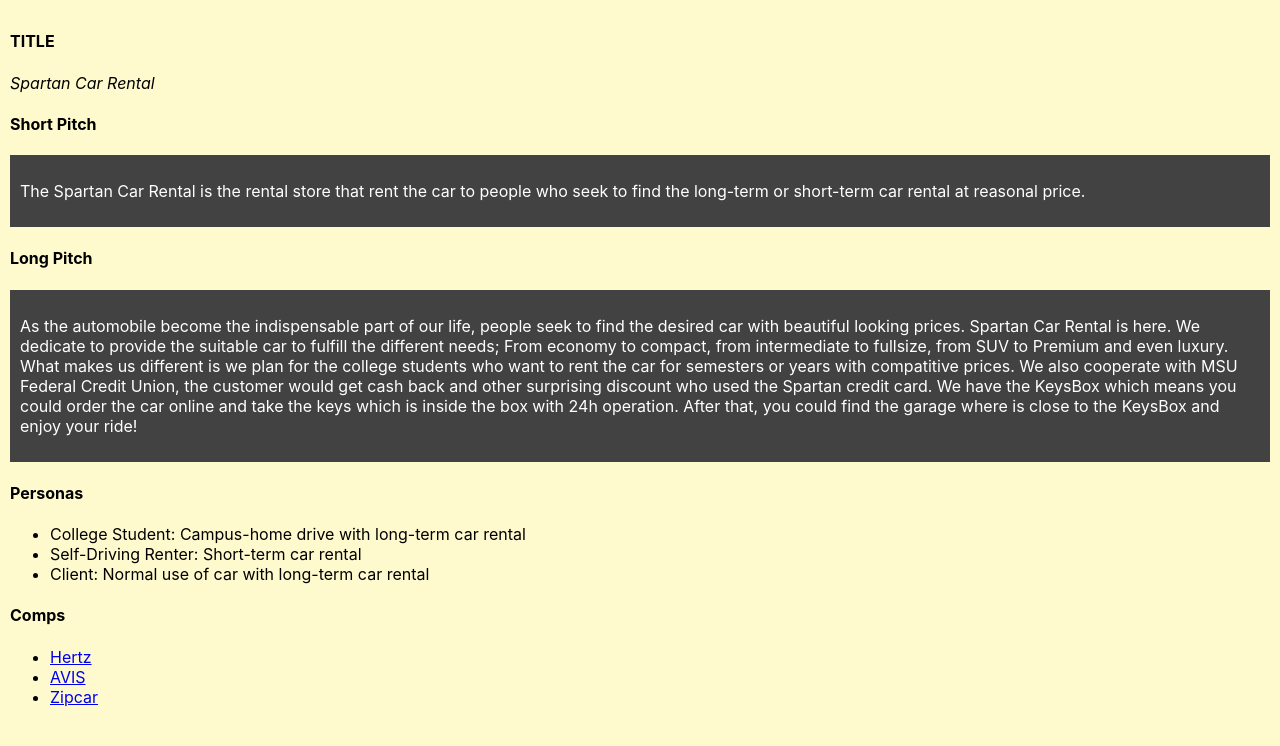
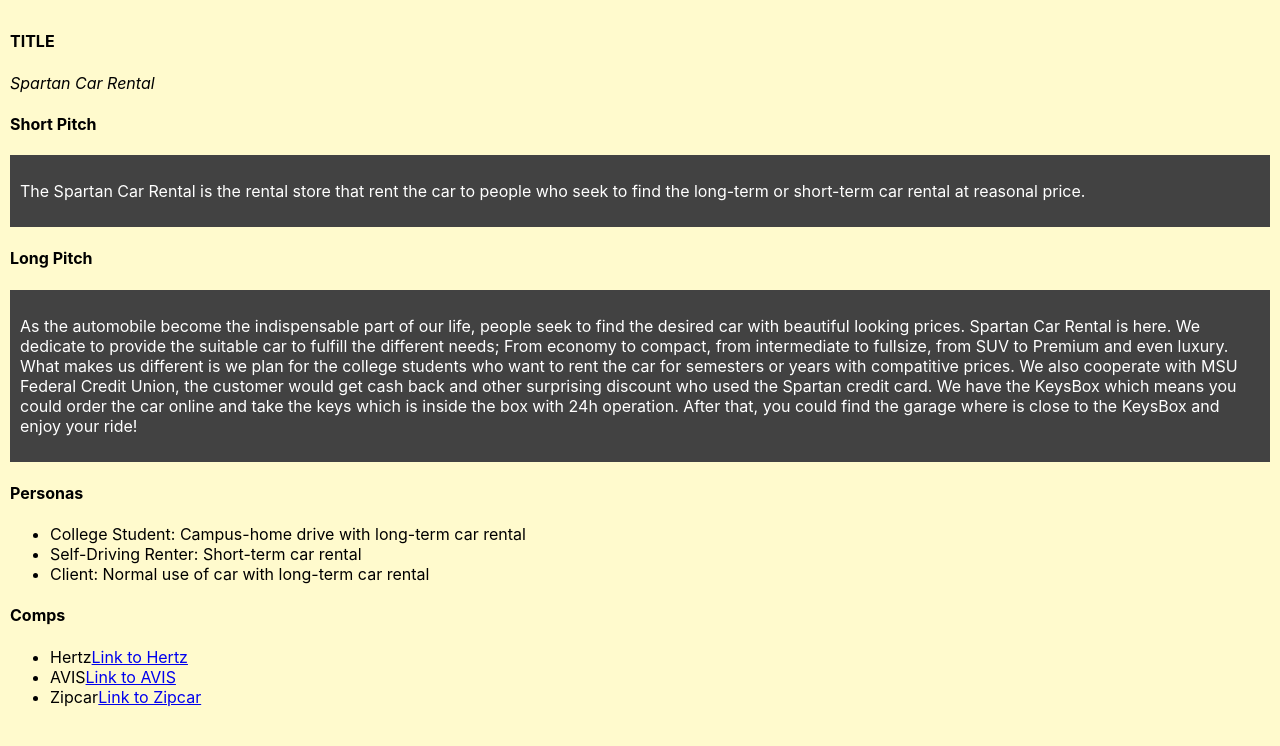
Before and after one commit to Relaxre/MI-349-html-final-project-pitchboard, a plain HTML site: page index.html in a window 1280 px wide. Drawn offline with Linux system fonts and the light colour scheme.

Commit message:
Final Project pitchboard

```diff
--- a/index.html
+++ b/index.html
@@ -39,9 +39,9 @@
 
         <h4>Comps</h4>
         <ul>
-            <li><a href="https://www.hertz.com/rentacar/reservation/">Hertz</a></li>
-            <li><a href="https://www.avis.com/en/home">AVIS</a></li>
-            <li><a href="https://www.zipcar.com/">Zipcar</a></li>
+            <li>Hertz<a href="https://www.hertz.com/rentacar/reservation/">Link to Hertz</a></li>
+            <li>AVIS<a href="https://www.avis.com/en/home">Link to AVIS</a></li>
+            <li>Zipcar<a href="https://www.zipcar.com/">Link to Zipcar</a></li>
         </ul>
 </body>
 </html>
```
Also changed, not shown: Pitch_board.jpg (added).
